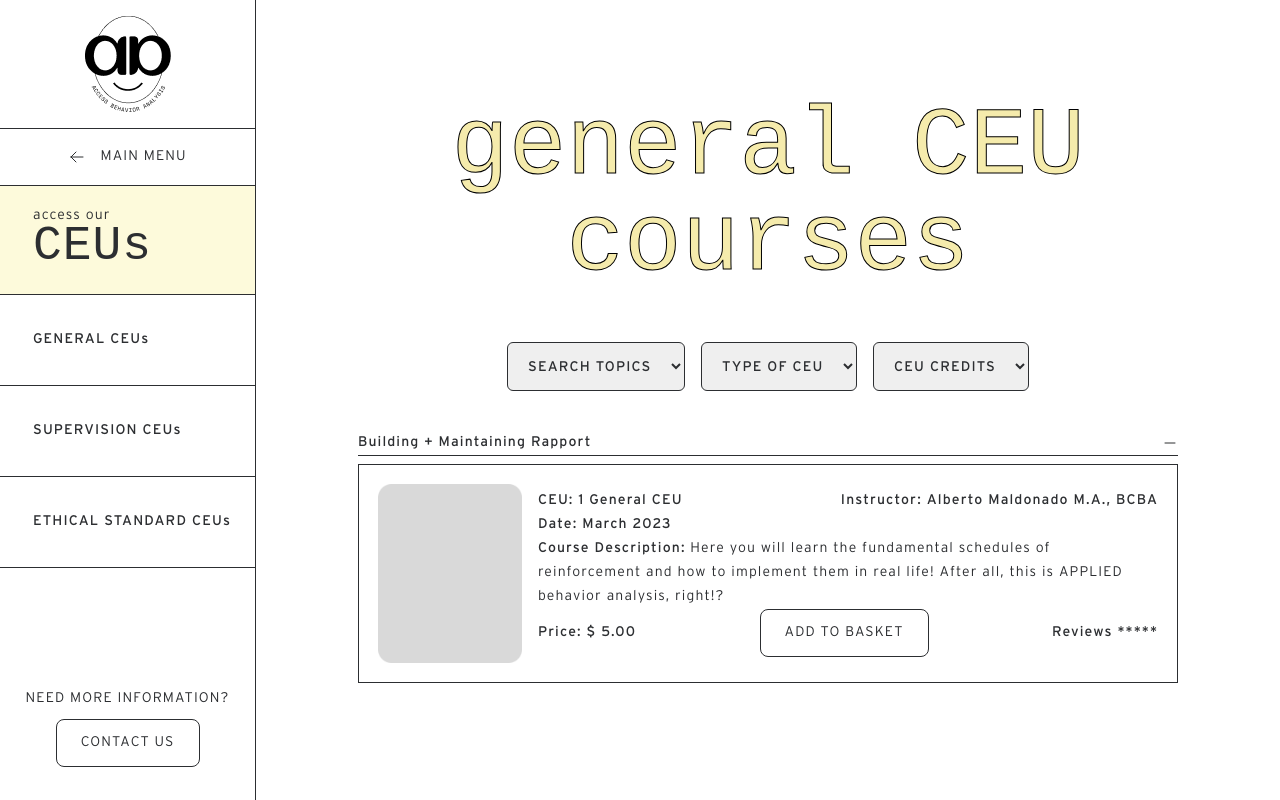
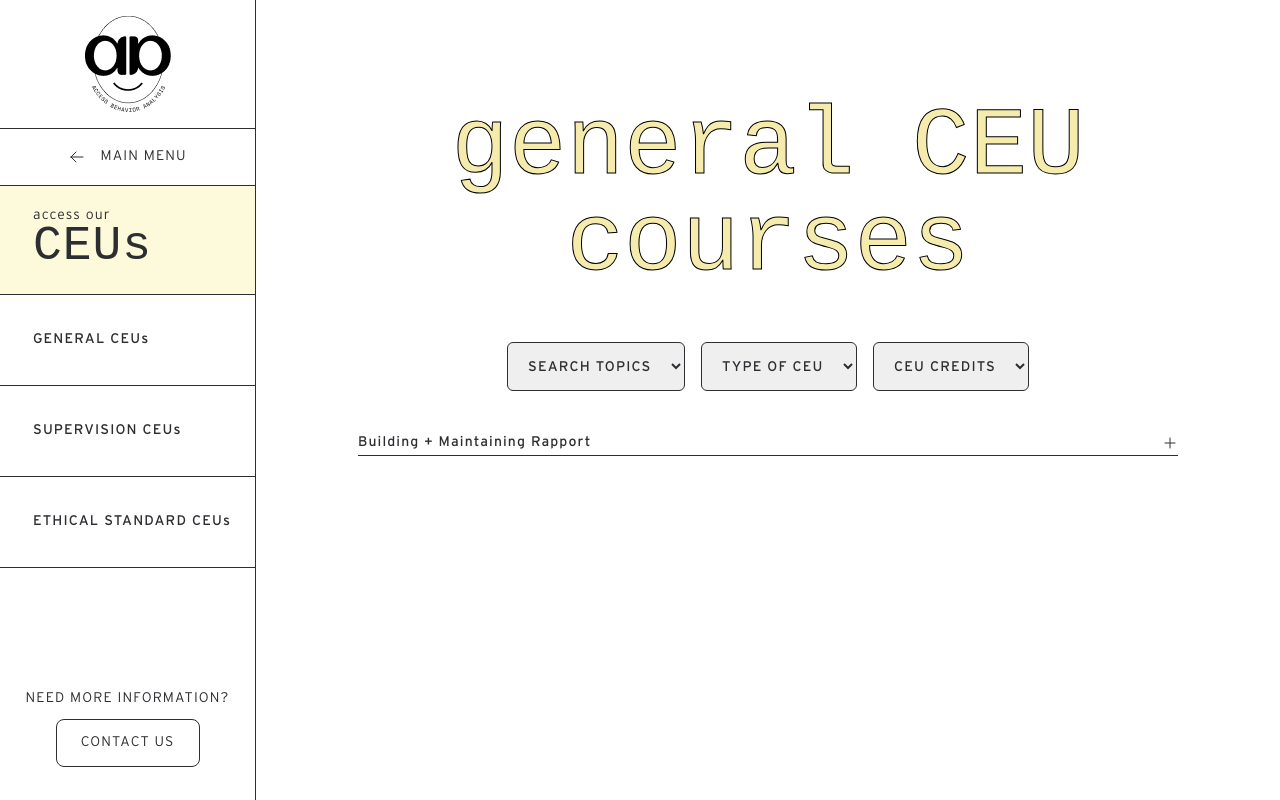
Before and after one commit to ravimehra9911/aba-a, a Next.js app: page /gernralCourses in a window 1280 px wide. Built offline with nearby package versions, Linux system fonts and the light colour scheme.

Commit message:
Update gernralCourses.js

```diff
--- a/pages/gernralCourses.js
+++ b/pages/gernralCourses.js
@@ -1,5 +1,5 @@
 import Cart from '@/components/cart';
-import { MinusIcon } from '@heroicons/react/24/outline';
+import { MinusIcon, PlusIcon } from '@heroicons/react/24/outline';
 import Image from 'next/image';
 import { useState } from 'react';
 
@@ -19,6 +19,7 @@ const gernralCourses = () => {
   ];
 
   const [open, setOpen] = useState(false);
+  const [showCourses, setShowCourses] = useState(false);
 
   return (
     <div className="flex justify-center">
@@ -59,14 +60,21 @@ const gernralCourses = () => {
         </div>
         <div className="pt-[40px]">
           <div className="w-[820px]">
-            <button className="flex items-center justify-between w-full">
+            <button
+              onClick={() => setShowCourses(!showCourses)}
+              className="flex items-center justify-between w-full"
+            >
               <p className="p14 font-interstateRegular text-blackColor ">
                 Building + Maintaining Rapport
               </p>
+              {showCourses == true ? (
                 <MinusIcon className="h-4 w-4" />
+              ) : (
+                <PlusIcon className="h-4 w-4" />
+              )}
             </button>
-
             <hr className="border-gray-200 mb-2 " />
+            {showCourses && (
               <div className="border p-[19px] gap-4 flex justify-between items-center">
                 <div>
                   <Image
@@ -90,9 +98,9 @@ const gernralCourses = () => {
                     <span className="p14 font-interstateRegular">
                       Course Description:
                     </span>{' '}
-                  Here you will learn the fundamental schedules of reinforcement
-                  and how to implement them in real life! After all, this is
-                  APPLIED behavior analysis, right!?
+                    Here you will learn the fundamental schedules of
+                    reinforcement and how to implement them in real life! After
+                    all, this is APPLIED behavior analysis, right!?
                   </p>
                   <div className=" flex justify-between items-center">
                     <p className="p14 font-interstateRegular">Price: $ 5.00</p>
@@ -106,6 +114,7 @@ const gernralCourses = () => {
                   </div>
                 </div>
               </div>
+            )}
           </div>
         </div>
       </div>
```
Lines whose indentation alone changed are shown as unchanged.
